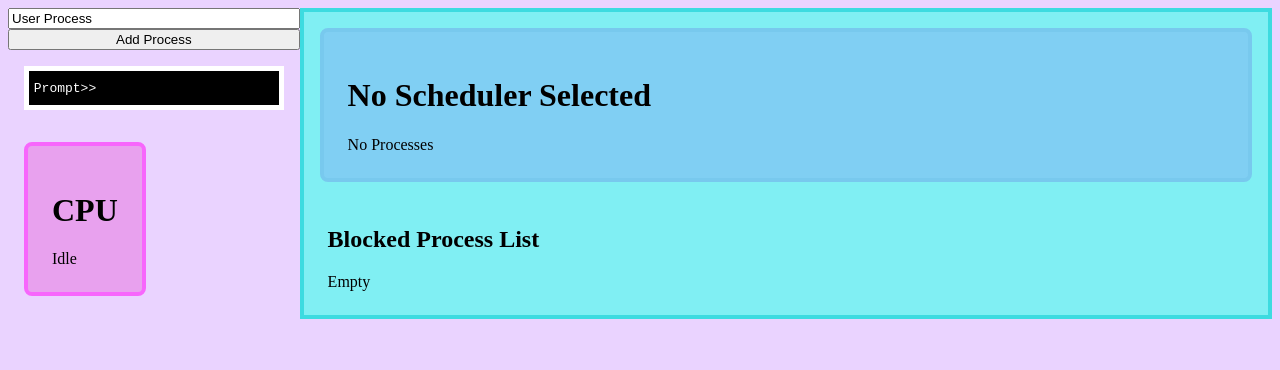
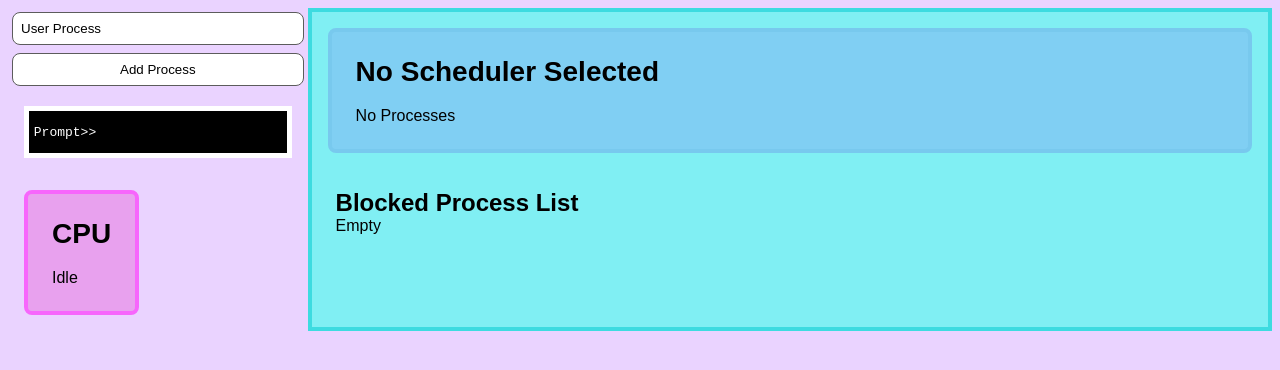
Before and after one commit to avniDhokia/os-sim, a React (Vite) app in the folder frontend/client/: page / in a window 1280 px wide. Shown: the top 370 px of the page. Built offline with nearby package versions, Linux system fonts and the light colour scheme.

Commit message:
updated button and input css

```diff
--- a/frontend/client/src/index.css
+++ b/frontend/client/src/index.css
@@ -3,11 +3,35 @@
 
 html{
   background-color: rgb(234, 211, 255);
+  font-family: sans-serif;
 }
 
 p{
   margin: 0;
   padding: 0;
+}
+
+button, input{
+  background-color: white;
+  border-radius: 0.5rem;
+  padding: 0.5rem;
+  border: rgb(92, 92, 92) solid 1px;
+  margin: 0.25rem;
+}
+
+button:hover{
+  background-color: rgb(230, 230, 230);
+}
+
+h1{
+  margin-top: 0;
+  font-size: 175%;
+}
+
+h2{
+  margin-bottom: 0;
+  margin-top: 0.5em;
+  font-size: 150%;
 }
 
 .component{
@@ -46,6 +70,8 @@ p{
 #scheduler{
   border: solid 0.25rem rgb(120, 201, 238);
   background-color: rgb(128, 207, 243);
+  display: flex;
+  flex-direction: column;
 }
 
 /* blocked process list */
@@ -58,9 +84,11 @@ p{
 .processQueue{
   margin: 0.5rem;
   padding: 0.25rem;
-  border: solid black 2px;
+  border: solid rgba(61, 61, 61, 0.466) 2px;
   display: flex;
   flex-direction: row;
+  border-radius: 0.5rem;
+  background-color: hsla(0, 0%, 100%, 0.164);
   flex-wrap: wrap;
 }
 
```
